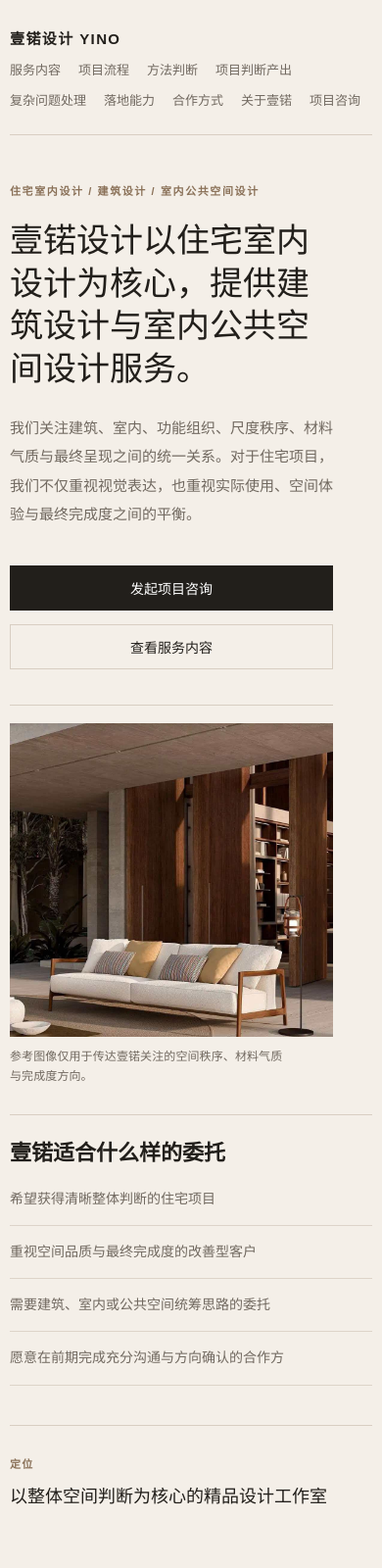
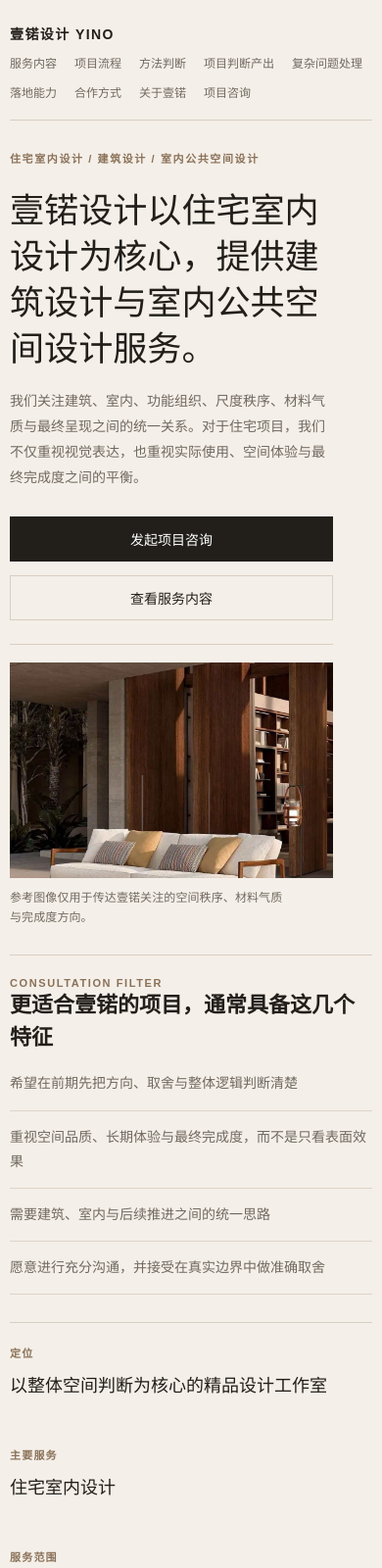
Before and after one commit to myxingmyku-ops/yino-website, a website: page index.html in a window 390 px wide. Shown: the top 1600 px of the page at 98% size. Drawn offline with Linux system fonts and the light colour scheme.

Commit message:
Refine mobile presentation and homepage consultation card

```diff
--- a/index.html
+++ b/index.html
@@ -41,12 +41,13 @@
         </div>
         <aside class="hero-side">
           <div class="quick-card">
-            <h2>壹锘适合什么样的委托</h2>
+            <p class="kicker">CONSULTATION FILTER</p>
+            <h2>更适合壹锘的项目，通常具备这几个特征</h2>
             <ul>
-              <li>希望获得清晰整体判断的住宅项目</li>
-              <li>重视空间品质与最终完成度的改善型客户</li>
-              <li>需要建筑、室内或公共空间统筹思路的委托</li>
-              <li>愿意在前期完成充分沟通与方向确认的合作方</li>
+              <li>希望在前期先把方向、取舍与整体逻辑判断清楚</li>
+              <li>重视空间品质、长期体验与最终完成度，而不是只看表面效果</li>
+              <li>需要建筑、室内与后续推进之间的统一思路</li>
+              <li>愿意进行充分沟通，并接受在真实边界中做准确取舍</li>
             </ul>
           </div>
         </aside>
--- a/style.css
+++ b/style.css
@@ -552,7 +552,25 @@ button, input, select, textarea { font: inherit; }
 
 @media (max-width: 760px) {
   .site-wrap { width: min(100%, calc(100% - 20px)); margin: 10px auto 24px; }
-  .topbar { gap: 12px; }
+  .topbar { gap: 12px; padding: 14px 0 18px; }
+  .logo { font-size: 14px; }
+  .nav { flex-wrap: wrap; justify-content: flex-start; gap: 10px 14px; font-size: 12px; line-height: 1.5; }
+  .hero { padding: 30px 0 28px; }
+  .hero h1 { font-size: clamp(28px, 9vw, 38px); line-height: 1.34; }
+  .hero-lead { margin-top: 18px; font-size: 14px; line-height: 1.85; }
+  .hero-actions { flex-direction: column; margin-top: 26px; }
+  .hero-media { margin-top: 24px; }
+  .hero-media img { min-height: 220px; }
+  .summary-grid article { padding: 22px 0 24px; }
+  .section { padding-top: 34px; }
+  .section-head { margin-bottom: 20px; }
+  .sub-hero { padding: 24px 0 32px; }
+  .sub-hero h1 { font-size: clamp(28px, 9vw, 40px); }
+  .sub-block { padding: 34px 0; }
+  .service-item { grid-template-columns: 1fr; }
+  .footer-contact { grid-template-columns: 1fr; }
+  .footer-meta { text-align: left; }
+}
   .nav { flex-wrap: wrap; justify-content: flex-start; gap: 12px 18px; }
   .hero-actions { flex-direction: column; }
   .service-item { grid-template-columns: 1fr; }
```
